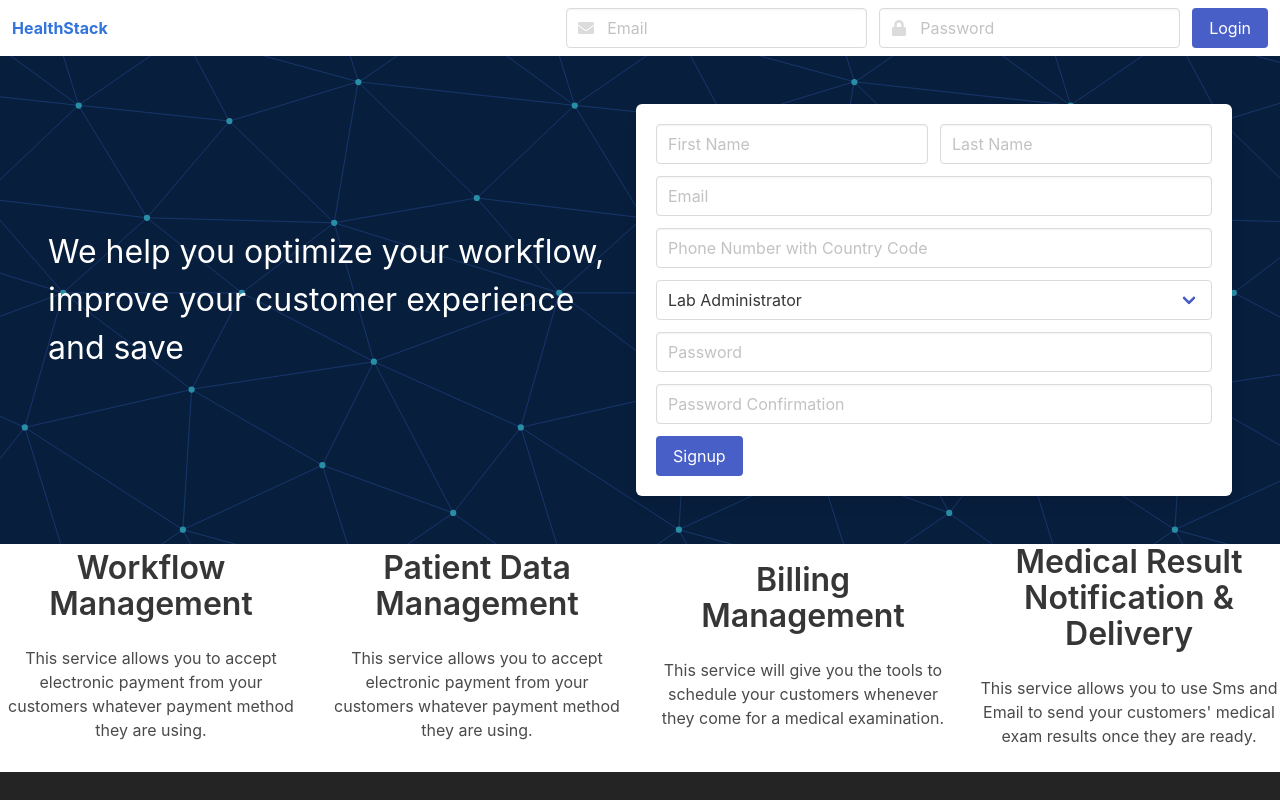
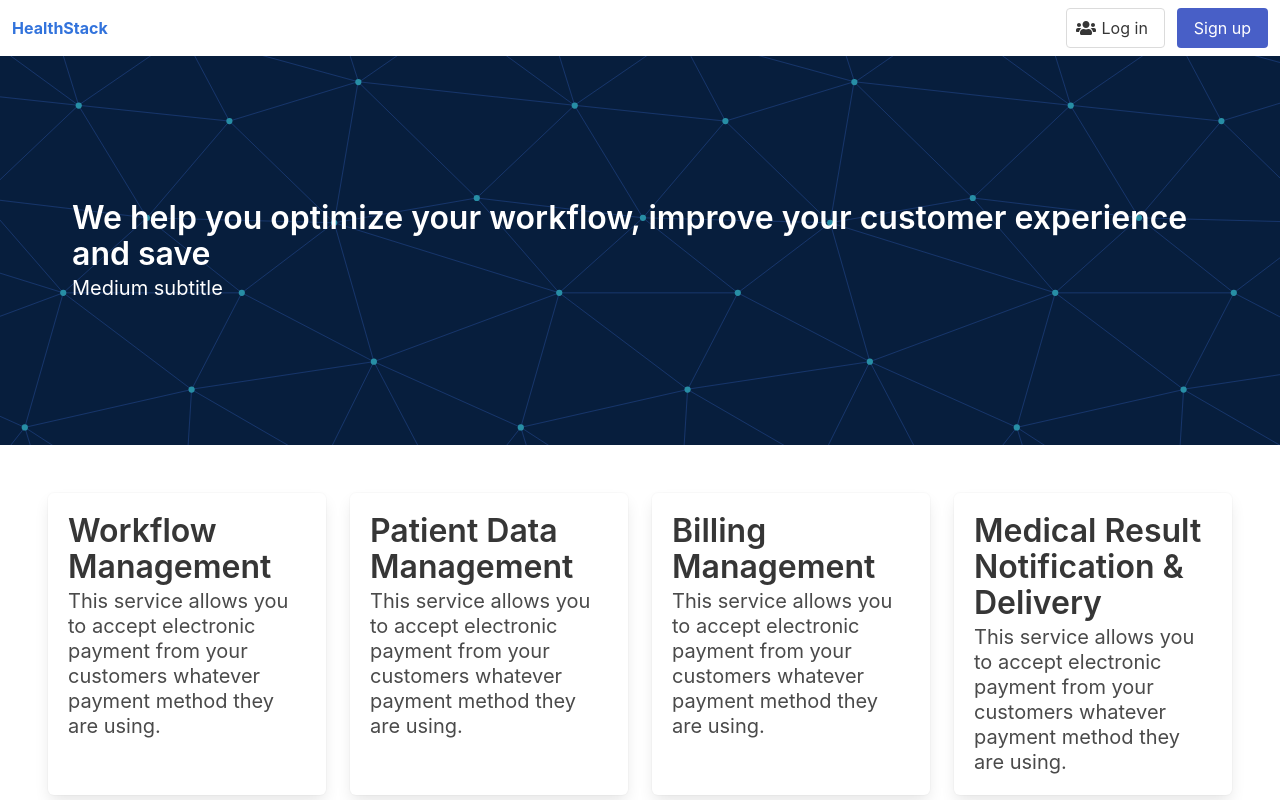
Before and after one commit to thehealthstack/healthstack-frontend-proto, a Vue app: page / in a window 1280 px wide. Shown: the top 800 px of the page. Built offline with nearby package versions, Linux system fonts and the light colour scheme.

Commit message:
Update homepage

```diff
--- a/src/views/Home.vue
+++ b/src/views/Home.vue
@@ -22,132 +22,79 @@
       <div id="navbar" class="navbar-menu">
         <div class="navbar-end">
           <div class="navbar-item">
-            <div class="field is-grouped is-grouped-multiline">
-              <div class="control has-icons-left is-expanded">
-                <input class="input" type="email" placeholder="Email" />
-                <span class="icon is-small is-left">
-                  <i class="fas fa-envelope"></i>
+            <div class="field is-grouped">
+              <p class="control">
+                <a class="button">
+                  <span class="icon">
+                    <i class="fas fa-users"></i>
                   </span>
-              </div>
-              <div class="control has-icons-left is-expanded">
-                <input class="input" type="password" placeholder="Password" />
-                <span class="icon is-small is-left">
-                  <i class="fas fa-lock"></i>
+                  <span>
+                    Log in
                   </span>
-              </div>
-              <div class="control is-expanded">
-                <button class="button is-link">Login</button>
-              </div>
+                </a>
+              </p>
+              <p class="control">
+                <a class="button is-link" href="#">
+                  <span>Sign up</span>
+                </a>
+              </p>
             </div>
           </div>
         </div>
       </div>
     </nav>
-    <section class="hero">
+    <section class="hero is-medium">
       <div class="hero-body">
-        <div class>
-          <div class="level signup-section">
-            <div class="level-left">
-              <p class="text has-text-white is-size-3">
-                We help you optimize your workflow,
-                <br />improve your customer experience
-                <br />and save
-              </p>
-            </div>
-            <div class="level-right">
-              <form class="box">
-                <div class="field is-grouped is-grouped-multiline">
-                  <div class="control is-expanded">
-                    <input class="input" type="text" placeholder="First Name" required />
-                  </div>
-                  <div class="control is-expanded">
-                    <input class="input" type="text" placeholder="Last Name" required />
-                  </div>
-                </div>
-                <div class="field">
-                  <div class="control">
-                    <input class="input" type="email" placeholder="Email" required />
-                  </div>
-                </div>
-                <div class="field">
-                  <div class="control">
-                    <input
-                      class="input"
-                      type="tel"
-                      placeholder="Phone Number with Country Code"
-                      required
-                    />
-                  </div>
-                </div>
-                <div class="field">
-                  <div class="control">
-                    <div class="select is-fullwidth">
-                      <select>
-                        <option>Lab Administrator</option>
-                        <option>Cashier</option>
-                        <option>Receptionist</option>
-                        <option>Clinical Pathologist</option>
-                        <option>lab technician</option>
-                      </select>
-                    </div>
-                  </div>
-                </div>
-                <div class="field">
-                  <div class="control">
-                    <input class="input" type="password" placeholder="Password" required />
-                  </div>
-                </div>
-                <div class="field">
-                  <div class="control">
-                    <input
-                      class="input"
-                      type="password"
-                      placeholder="Password Confirmation"
-                      required
-                    />
-                  </div>
-                </div>
-                <div class="field">
-                  <div class="control">
-                    <button class="button is-link">Signup</button>
-                  </div>
-                </div>
-              </form>
-            </div>
-          </div>
+        <div class="container">
+          <h1 class="title has-text-white">
+            We help you optimize your workflow, improve your customer experience and save
+          </h1>
+          <h2 class="subtitle has-text-white">
+            Medium subtitle
+          </h2>
         </div>
       </div>
     </section>
-    <div class="columns is-vcentered">
-      <div class="column">
-        <h1 class="title has-text-centered">Workflow Management</h1>
-        <p class="has-text-centered">
+    <section class="section">
+      <div class="tile is-ancestor">
+        <div class="tile is-parent">
+          <article class="tile is-child box">
+            <h1 class="title">Workflow Management</h1>
+            <p class="subtitle">
               This service allows you to accept electronic payment from your
               customers whatever payment method they are using.
             </p>
+          </article>
         </div>
-      <div class="column">
-        <h1 class="title has-text-centered">Patient Data Management</h1>
-        <p class="has-text-centered">
+        <div class="tile is-parent">
+          <article class="tile is-child box">
+            <h1 class="title">Patient Data Management</h1>
+            <p class="subtitle">
               This service allows you to accept electronic payment from your
               customers whatever payment method they are using.
             </p>
+          </article>
         </div>
-      <div class="column">
-        <h1 class="title has-text-centered">Billing Management</h1>
-        <p class="has-text-centered">
-          This service will give you the tools to schedule your customers whenever
-          they come for a medical examination.
+        <div class="tile is-parent">
+          <article class="tile is-child box">
+            <h1 class="title">Billing Management</h1>
+            <p class="subtitle">
+              This service allows you to accept electronic payment from your
+              customers whatever payment method they are using.
             </p>
+          </article>
         </div>
-      <div class="column">
-        <h1 class="title has-text-centered">Medical Result Notification & Delivery</h1>
-        <p class="has-text-centered">
-          This service allows you to use Sms and Email to send your
-          customers' medical exam results once they are ready.
+        <div class="tile is-parent">
+          <article class="tile is-child box">
+            <h1 class="title">Medical Result Notification & Delivery</h1>
+            <p class="subtitle">
+              This service allows you to accept electronic payment from your
+              customers whatever payment method they are using.
             </p>
+          </article>
         </div>
       </div>
+    </section>
     <footer class="footer has-background-black-ter">
       <div class="columns">
         <div class="column">
```
Also changed, not shown: src/main.js (+9 -12 lines). Lines whose indentation alone changed are shown as unchanged.
